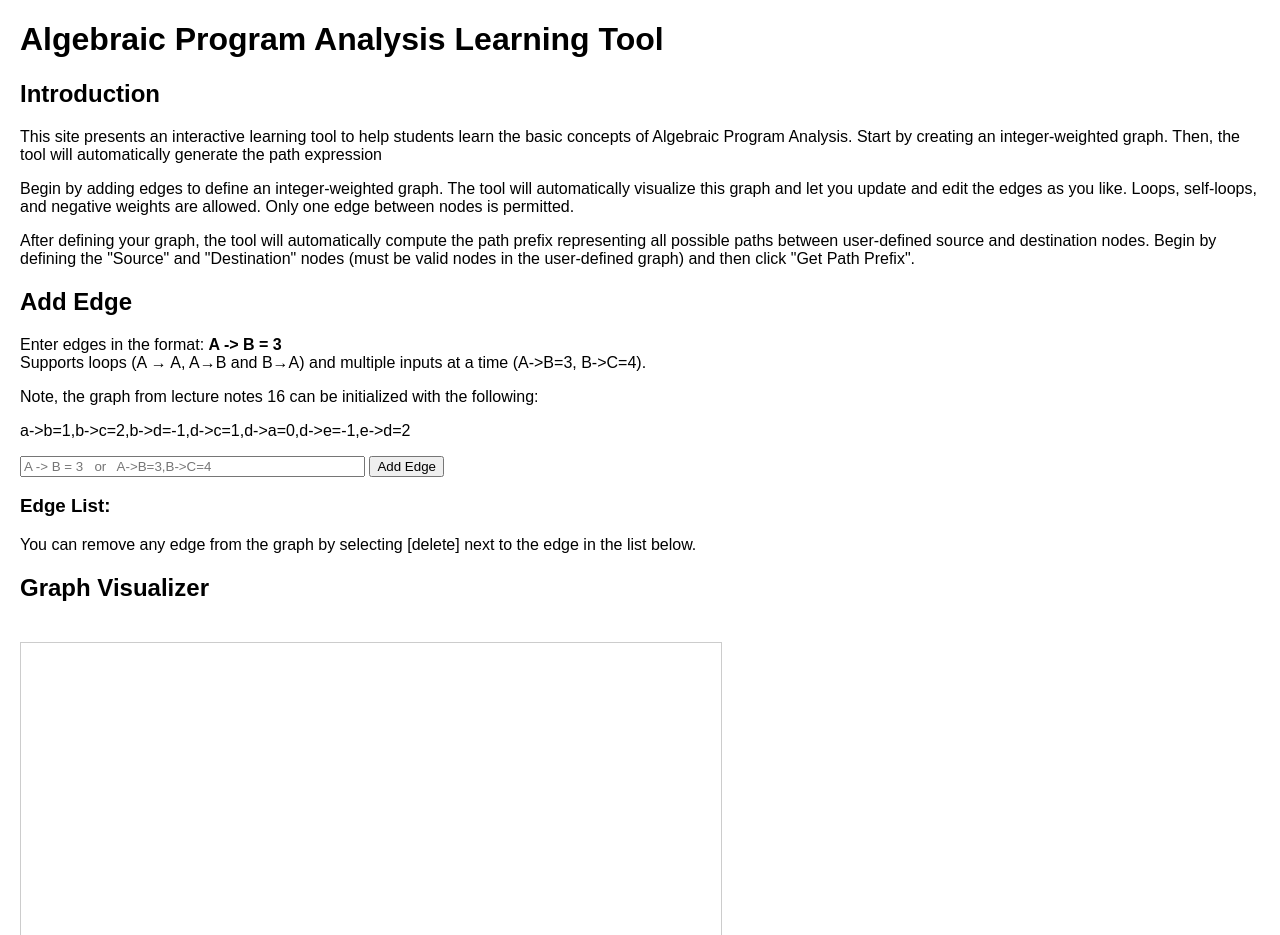
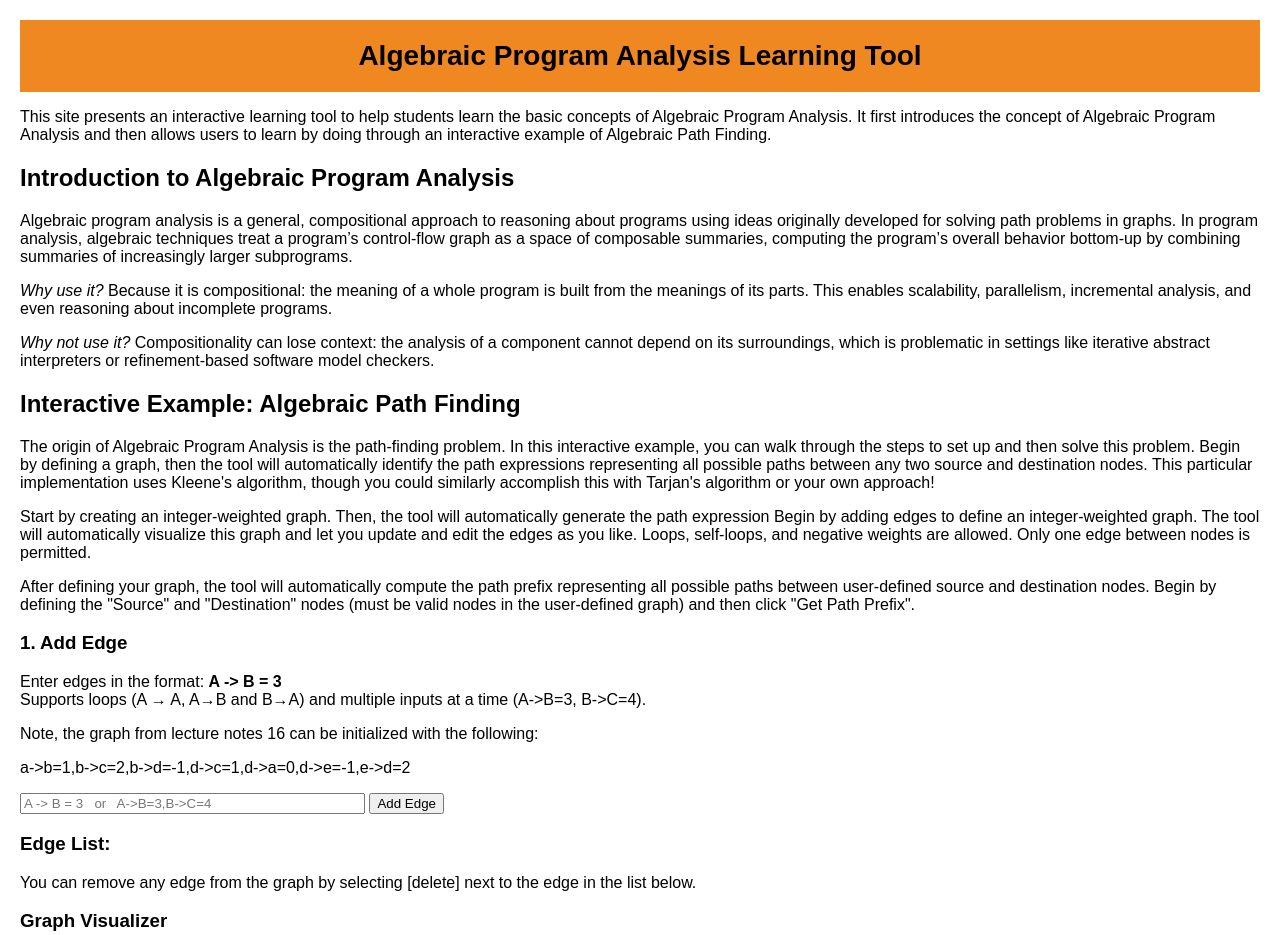
Before and after one commit to jasonbgreenfield/princeton_cos_516_apa.io, a plain HTML site: page index.html in a window 1280 px wide. Shown: the top 935 px of the page. Drawn offline with nearby package versions, Linux system fonts and the light colour scheme.

Commit message:
update text and style

```diff
--- a/index.html
+++ b/index.html
@@ -7,6 +7,25 @@
     <script src="https://d3js.org/d3.v7.min.js"></script>
 
     <style>
+        body { font-family: Arial; margin: 0; padding: 0; }
+
+        .top-header {
+            background-color: #F08822;
+            color: black;
+            padding: 20px;
+            text-align: center;
+            font-size: 28px;
+            font-weight: bold;
+        }
+
+        .bottom-footer {
+            background-color: #333;
+            color: white;
+            padding: 15px;
+            text-align: center;
+            margin-top: 40px;
+            font-size: 14px;
+        }
         body { font-family: Arial; margin: 20px; }
         #graph { border: 1px solid #ccc; margin-top: 20px; }
         .delete-btn { margin-left: 10px; color: red; cursor: pointer; }
@@ -15,20 +34,53 @@
 </head>
 <body>
 
-<h1>Algebraic Program Analysis Learning Tool</h1>
-<h2>Introduction</h2>
+<header class="top-header">
+    Algebraic Program Analysis Learning Tool
+</header>
+
 
 <p>
     This site presents an interactive learning tool to help students learn the basic concepts of Algebraic Program
-    Analysis.
-    Start by creating an integer-weighted graph. Then, the tool will automatically generate the path expression
+    Analysis. It first introduces the concept of Algebraic Program Analysis and then allows users to learn by doing
+    through an interactive example of Algebraic Path Finding.
+</p>
+
+<h2>Introduction to Algebraic Program Analysis</h2>
+
+<p>
+    Algebraic program analysis is a general, compositional approach to reasoning about programs using ideas
+    originally developed for solving path problems in graphs.
+    In program analysis, algebraic techniques treat a program’s control-flow graph as a space of composable summaries,
+    computing the program’s overall behavior bottom-up by combining summaries of increasingly larger subprograms.
 </p>
 
 <p>
+    <i>Why use it?</i> Because it is compositional: the meaning of a whole program is built from the meanings of its
+    parts. This enables scalability, parallelism, incremental analysis, and even reasoning about incomplete programs.
+</p>
+
+<p>
+    <i>Why not use it?</i> Compositionality can lose context: the analysis of a component cannot depend on its
+    surroundings, which is problematic in settings like iterative abstract interpreters or refinement-based
+    software model checkers.
+</p>
+
+
+<h2>Interactive Example: Algebraic Path Finding</h2>
+
+<p>
+    The origin of Algebraic Program Analysis is the path-finding problem. In this interactive example, you can walk
+    through the steps to set up and then solve this problem. Begin by defining a graph, then the tool will automatically
+    identify the path expressions representing all possible paths between any two source and destination nodes.
+    This particular implementation uses <a>Kleene's algorithm</a>, though you could similarly accomplish this with
+    <a>Tarjan's</a> algorithm or your own approach!
+</p>
+
+<p>
+    Start by creating an integer-weighted graph. Then, the tool will automatically generate the path expression
     Begin by adding edges to define an integer-weighted graph. The tool will automatically visualize this graph and
     let you update and edit the edges as you like. Loops, self-loops, and negative weights are allowed. Only one edge
-    between
-    nodes is permitted.
+    between nodes is permitted.
 </p>
 
 <p>
@@ -38,7 +90,7 @@
 </p>
 
 
-<h2>Add Edge</h2>
+<h3>1. Add Edge</h3>
 <p>
     Enter edges in the format: <b>A -> B = 3</b><br>
     Supports loops (A → A, A→B and B→A) and multiple inputs at a time (A->B=3, B->C=4).
@@ -54,11 +106,11 @@
 <p>You can remove any edge from the graph by selecting [delete] next to the edge in the list below.</p>
 <div id="edge-list"></div>
 
-<h2>Graph Visualizer</h2>
+<h3>Graph Visualizer</h3>
 <svg id="graph" width="700" height="500"></svg>
 
 
-<h2>Get Path Prefix</h2>
+<h3>2. Get Path Prefix</h3>
 <p>Naive implementation of Kleene's algorithm.</p>
 <label>Source: </label>
 <input id="range-source" type="text" size="8" placeholder="A">
@@ -67,18 +119,31 @@
 <button onclick="getPathPrefix()">Get Path Prefix</button>
 <div id="sorted-nodes-output" style="margin-top:10px; font-weight:bold;"></div>
 
-<h2>DAG Representation for Path Prefix</h2>
+<h3>DAG Representation for Path Prefix</h3>
 <p>TODO</p>
 
-<h2>DAG Interpretation for Shortest Path Distance</h2>
+<h3>3. Interpret DAG for Shortest Path Distance</h3>
 <p>TODO</p>
 
-<h2>Further Resources</h2>
+<h2>Additional Resources</h2>
 <a href="https://ucl-pplv.github.io/CAV21/poster_P_k2/">
     Kincaid, Z., Reps, T., and Cyphert, J. (2021). Algebraic program analysis.
     In Silva, A. and Leino, K. R. M., editors, Computer Aided Verification, pages 46–83, Cham.
     Springer International Publishing.
 </a>
+<p>
+    Kleene, S. (1956). Representation of events in nerve nets and finite automata.
+    In Shannon, C. and McCarthy, J., editors, Automata Studies, pages 3—40. Princeton
+    University Press, Princeton, N.J.
+</p>
+<p>
+    Tarjan, R. E. (1981a). Fast algorithms for solving path problems. J. ACM, 28(3):594–614.
+</p>
+
+<footer class="bottom-footer">
+    Class Project for COS 516, Princeton Fall 2025, Jason Greenfield.
+    Based on Lecture Notes by Professor Zachary Kincaid.
+</footer>
 
 <script>
     // init list for graph edges
```
